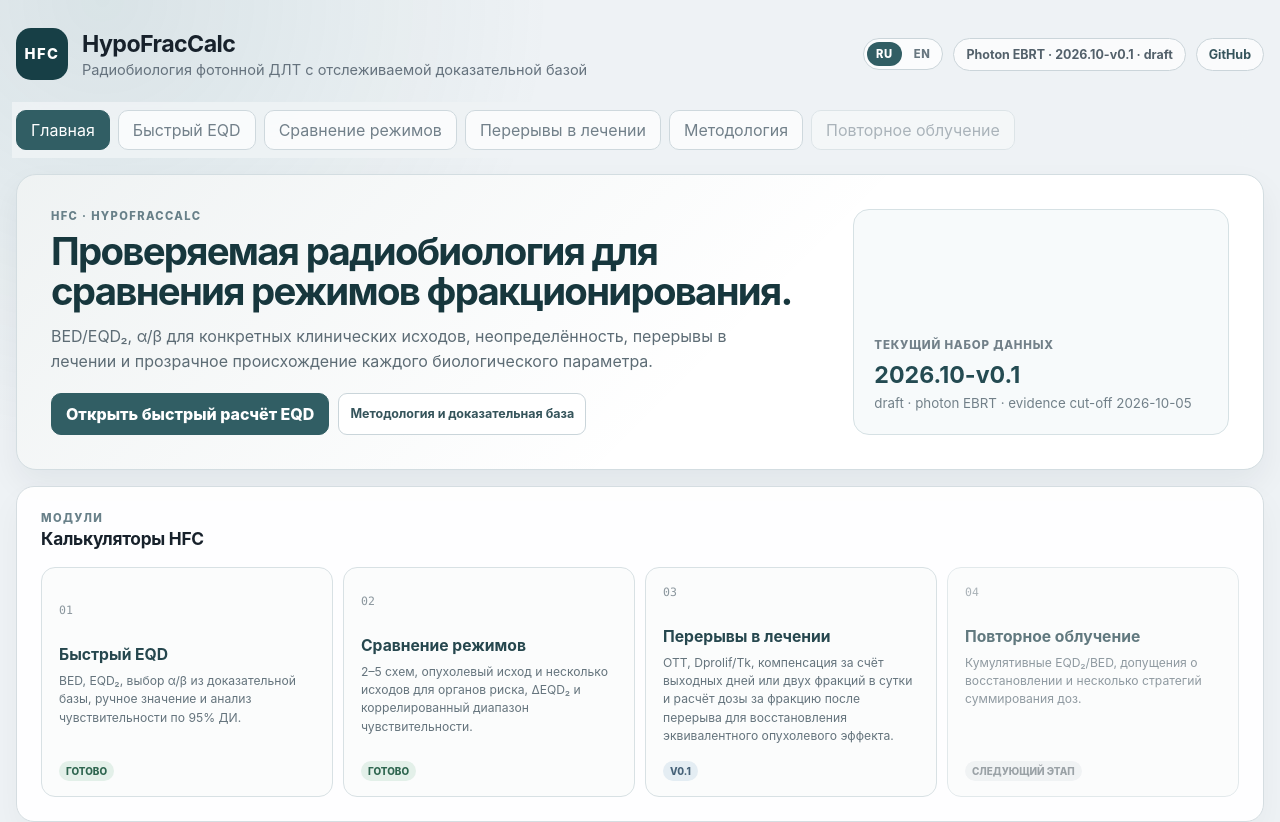
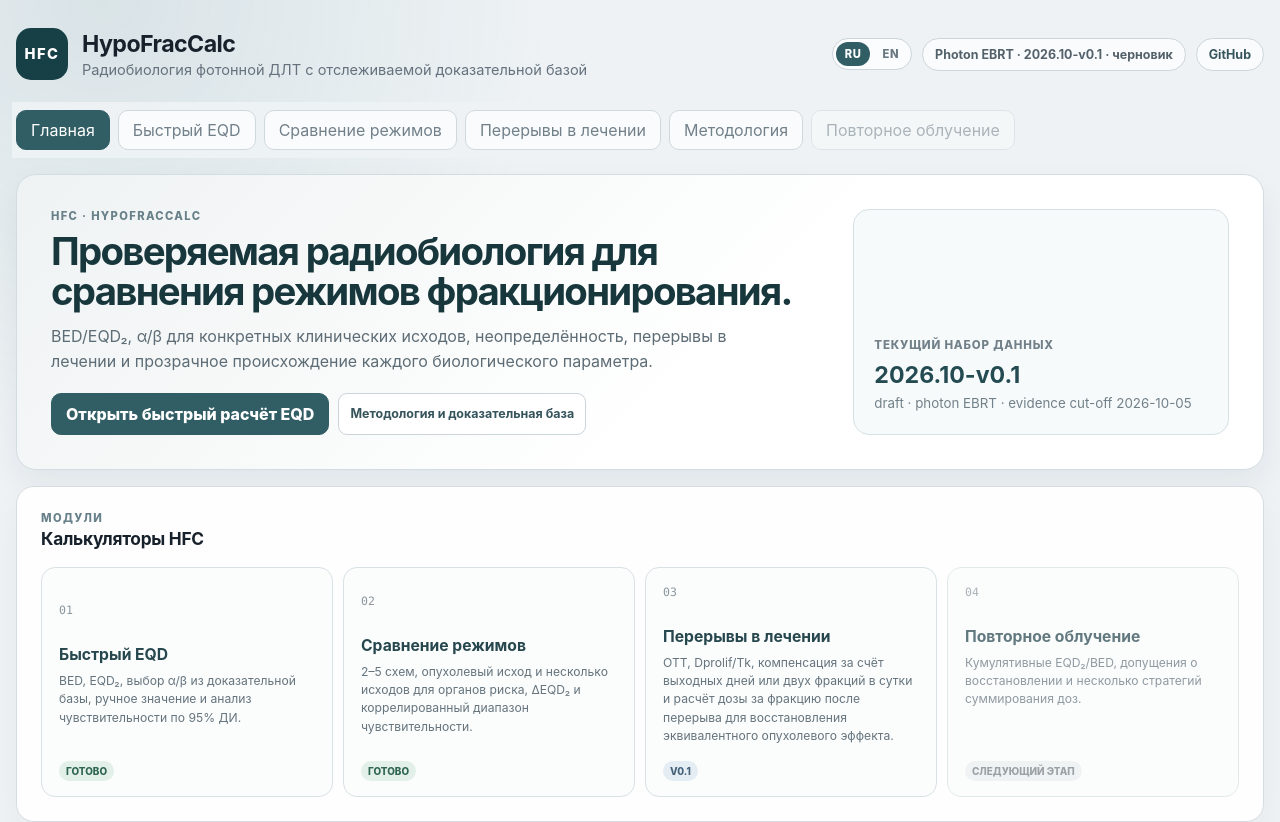
Before and after one commit to mesava/HFC-HypoFracCalc-, a React (Vite) app: page / in a window 1280 px wide. Shown: the top 822 px of the page. Built offline with nearby package versions, Linux system fonts and the light colour scheme.

Commit message:
fix(i18n): localize dataset status labels

```diff
--- a/src/ui/App.tsx
+++ b/src/ui/App.tsx
@@ -11,7 +11,7 @@ import {
 } from "../evidence/alphaBetaRegistry.js";
 import { calculateEvidenceLq } from "../workflows/evidenceLq.js";
 import { CompareRegimensView } from "./CompareRegimensView.js";
-import { localizeWarning, supportLabel, tx } from "./i18n.js";
+import { localizeWarning, releaseStatusLabel, supportLabel, tx } from "./i18n.js";
 import {
   endpointLabel,
   formatUiNumber,
@@ -237,7 +237,7 @@ export function App() {
 
           <div className="dataset-chip">
             Photon EBRT · {evidenceManifest.datasetVersion} ·{" "}
-            {evidenceManifest.releaseStatus}
+            {releaseStatusLabel(language, evidenceManifest.releaseStatus)}
           </div>
           <a
             className="github-link"
```
